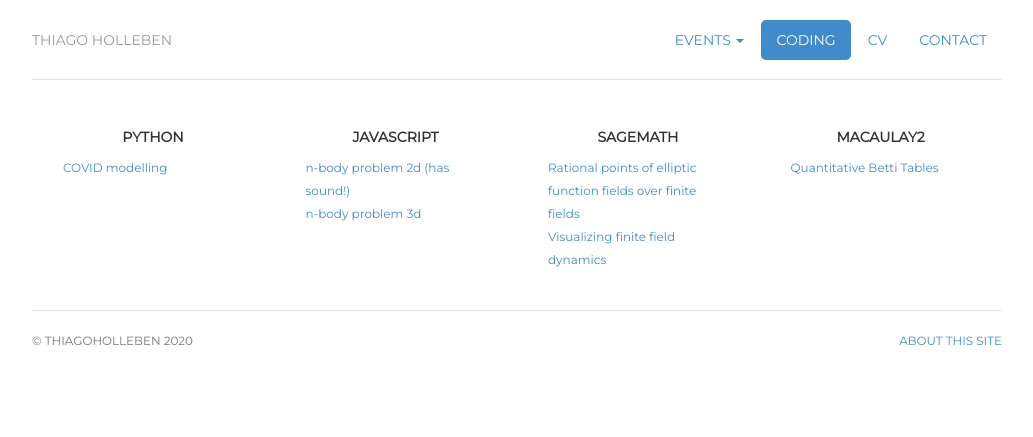
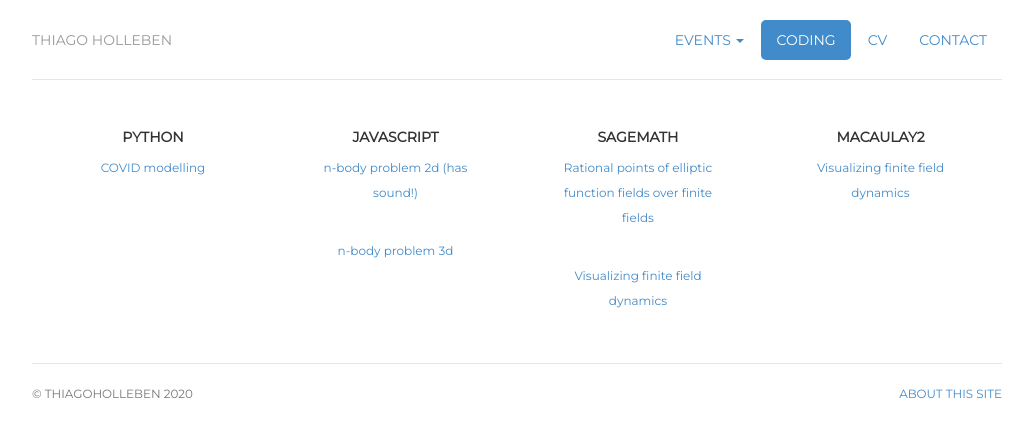
Before and after one commit to hollebenthiago/hollebenthiago.github.io, a Jekyll site: the page built from coding/index.html, in a window 1280 px wide. Shown: the top 437 px of the page, without its empty margins (123-1156 px from the left). Built offline with Jekyll 4.4.1, drawn with Linux system fonts in a browser that asks for light colours.

Commit message:
fixing path cv

```diff
--- a/_includes/header.html
+++ b/_includes/header.html
@@ -29,7 +29,7 @@
  -->
 <!--      <li class="{{ page.community }}"><a href="/community" title="Community">Community</a></li>
 -->
-	<li class="{{ page.cv }}"><a href="/cv" title="CV">CV</a></li>
+	<li class="{{ page.cv }}"><a href="/cv/CV.pdf" title="CV">CV</a></li>
 
 	<li class="{{ page.contact }}"><a href="/contact" title="Contact">Contact</a></li>
 </ul>
--- a/coding/index.html
+++ b/coding/index.html
@@ -15,7 +15,7 @@ description: Thiago Holleben is a graduate student at UFRJ.
             <!--<img class="card-img-top" src="../img/pythonlogoonly.png" alt="Card image cap">-->
             <div class="card-body">
                 <h5 class="card-title">Python</h5>
-                <a class="card-text" href="https://github.com/Modelagem-Covid-19-RJ/covid19">COVID modelling</a>
+                <a class="card-text" href="https://github.com/Modelagem-Covid-19-RJ/covid19"> <p class="need-to-center">COVID modelling</p></a>
             </div>
         </div>
     </div>
@@ -24,9 +24,9 @@ description: Thiago Holleben is a graduate student at UFRJ.
             <!--<img class="card-img-top" style="border-radius: 15%;" src="../img/jslogo.png" alt="Card image cap">-->
             <div class="card-body">
                 <h5 class="card-title">Javascript</h5>
-                <a class="card-text" href="https://hollebenthiago.github.io/n-Body-Problem-2D/">n-body problem 2d (has sound!)</a>
+                <a class="card-text" href="https://hollebenthiago.github.io/n-Body-Problem-2D/"> <p class="need-to-center">n-body problem 2d (has sound!)</p></a>
                 <br>
-                <a class="card-text" href="https://hollebenthiago.github.io/n-Body-Problem-3D/">n-body problem 3d</a>
+                <a class="card-text" href="https://hollebenthiago.github.io/n-Body-Problem-3D/"> <p class="need-to-center">n-body problem 3d</p></a>
             </div>
         </div>
     </div>
@@ -35,9 +35,9 @@ description: Thiago Holleben is a graduate student at UFRJ.
             <!--<img class="card-img-top" src="../img/sagemathlogo.jpg" alt="Card image cap">-->
             <div class="card-body">
                 <h5 class="card-title">Sagemath</h5>
-                <a class="card-text" href="https://github.com/hollebenthiago/FiniteField_Elliptic_RationalPoints">Rational points of elliptic function fields over finite fields</a>
+                <a class="card-text" href="https://github.com/hollebenthiago/FiniteField_Elliptic_RationalPoints"> <p class="need-to-center">Rational points of elliptic function fields over finite fields</p></a>
                 <br>
-                <a class="card-text" href="https://github.com/hollebenthiago/visualizing_finite_field_dynamics">Visualizing finite field dynamics</a>
+                <a class="card-text" href="https://github.com/hollebenthiago/visualizing_finite_field_dynamics"> <p class="need-to-center">Visualizing finite field dynamics</p></a>
             </div>
         </div>
     </div>
@@ -46,7 +46,7 @@ description: Thiago Holleben is a graduate student at UFRJ.
             <!--<img class="card-img-top"  src="../img/macaulay2logo.jpg" alt="Card image cap">-->
             <div class="card-body">
                 <h5 class="card-title">Macaulay2</h5>
-                <a class="card-text" href="https://github.com/hollebenthiago/Quantitative-Betti-Tables">Quantitative Betti Tables <br> <br></a>
+                <a class="card-text" href="https://github.com/hollebenthiago/Quantitative-Betti-Tables"> <p class="need-to-center">Visualizing finite field dynamics</p></a>
             </div>
         </div>
     </div>
```
